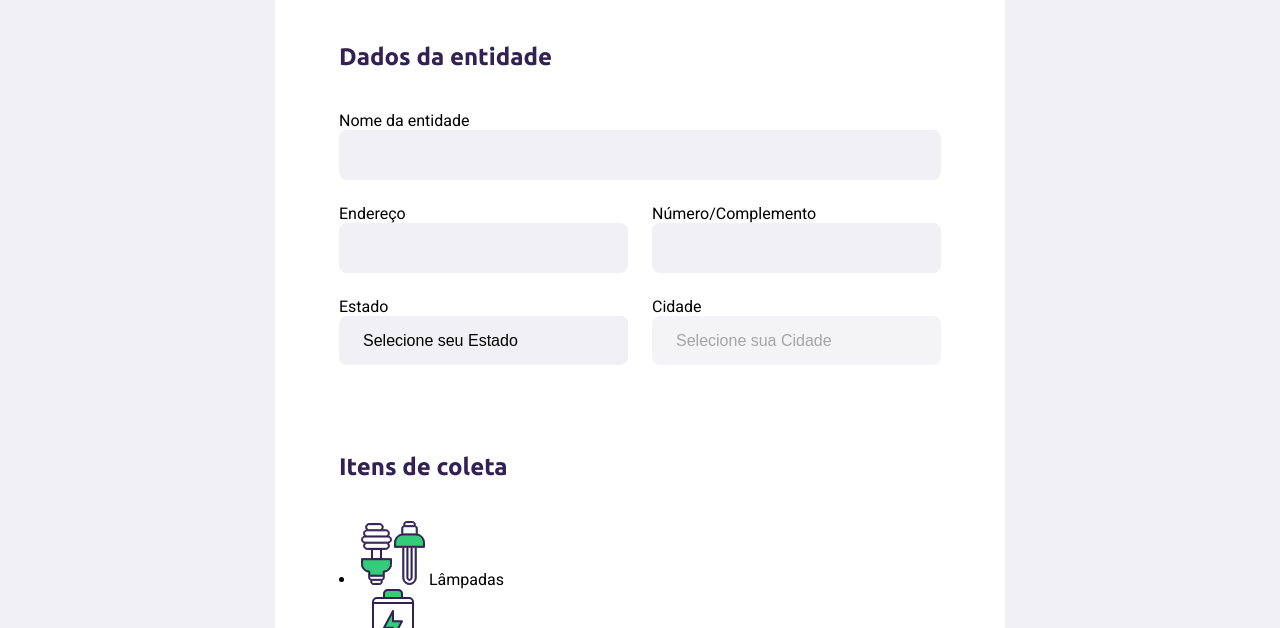
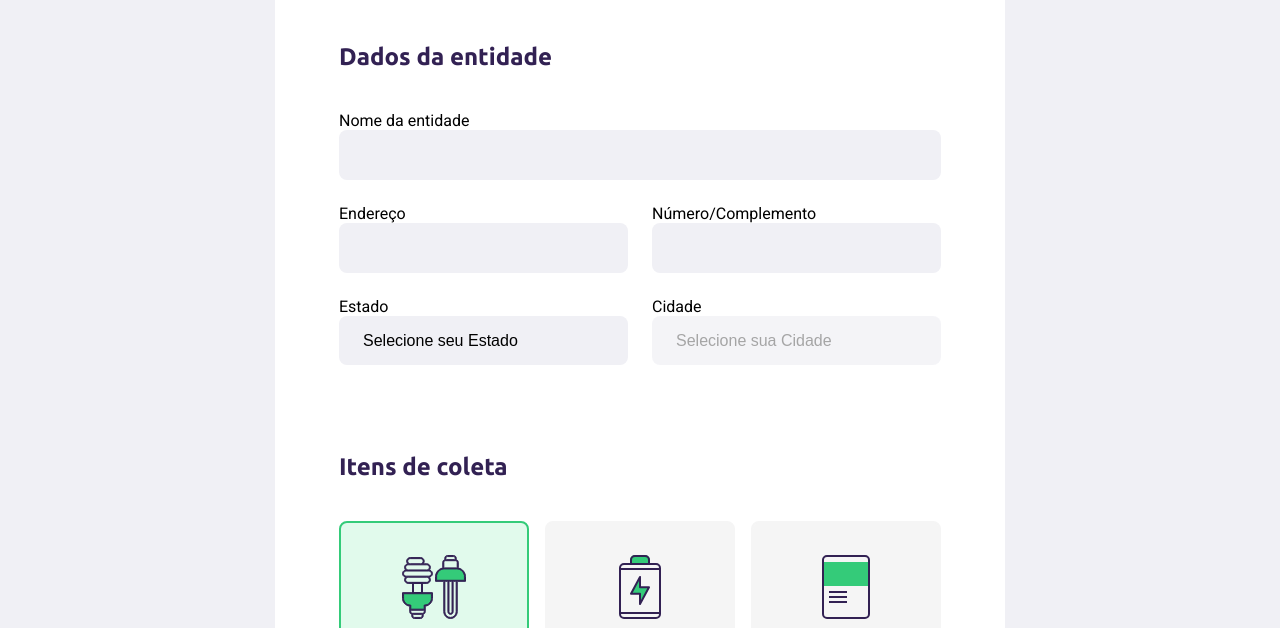
Before and after one commit to djonibourscheid/Ecoleta-NLW1, a plain HTML site: page create-point.html in a window 1280 px wide. Shown: the part 299-927 px from the top of the page. Drawn offline with Linux system fonts and the light colour scheme; no server answers.

Commit message:
items css
estilização dos itens de coleta

```diff
--- a/create-point.html
+++ b/create-point.html
@@ -79,7 +79,7 @@
                 </legend>
 
                 <div class="items-grid">
-                    <li data-id="1">
+                    <li data-id="1" class="selected">
                         <img src="/assets/lampadas.svg" alt="Lâmpadas">
                         <span>Lâmpadas</span>
                     </li>
--- a/styles/create-point.css
+++ b/styles/create-point.css
@@ -107,6 +107,52 @@ form .field-group .field + .field {
     margin-left: 24px;
 }
 
+/* ITENS DE COLETA */
+.items-grid {
+    display: grid;
+    grid-template-columns: 1fr 1fr 1fr;
+    gap: 16px;
+}
+
+.items-grid li {
+    background-color: #f5f5f5;
+    list-style: none;
+
+    border: 2px solid #f5f5f5;
+    border-radius: 8px;
+
+    height: 180px;
+
+    padding: 32px 24px 16px;
+
+    display: flex;
+    flex-direction: column;
+    align-items: center;
+    justify-content: space-between;
+
+    text-align: center;
+
+    cursor: pointer;
+}
+
+/* Textos */
+.items-grid li span {
+    margin-top: 12px;
+
+    flex: 1;
+
+    display: flex;
+    align-items: center;
+
+    color: var(--title-color);
+}
+
+/* Item selecionado */
+.items-grid li.selected {
+    background-color: #e1faec;
+    border: 2px solid #34cb79;
+}
+
 
 /* BUTTON (cadastrar um ponto de coleta) */
 form button {
```
